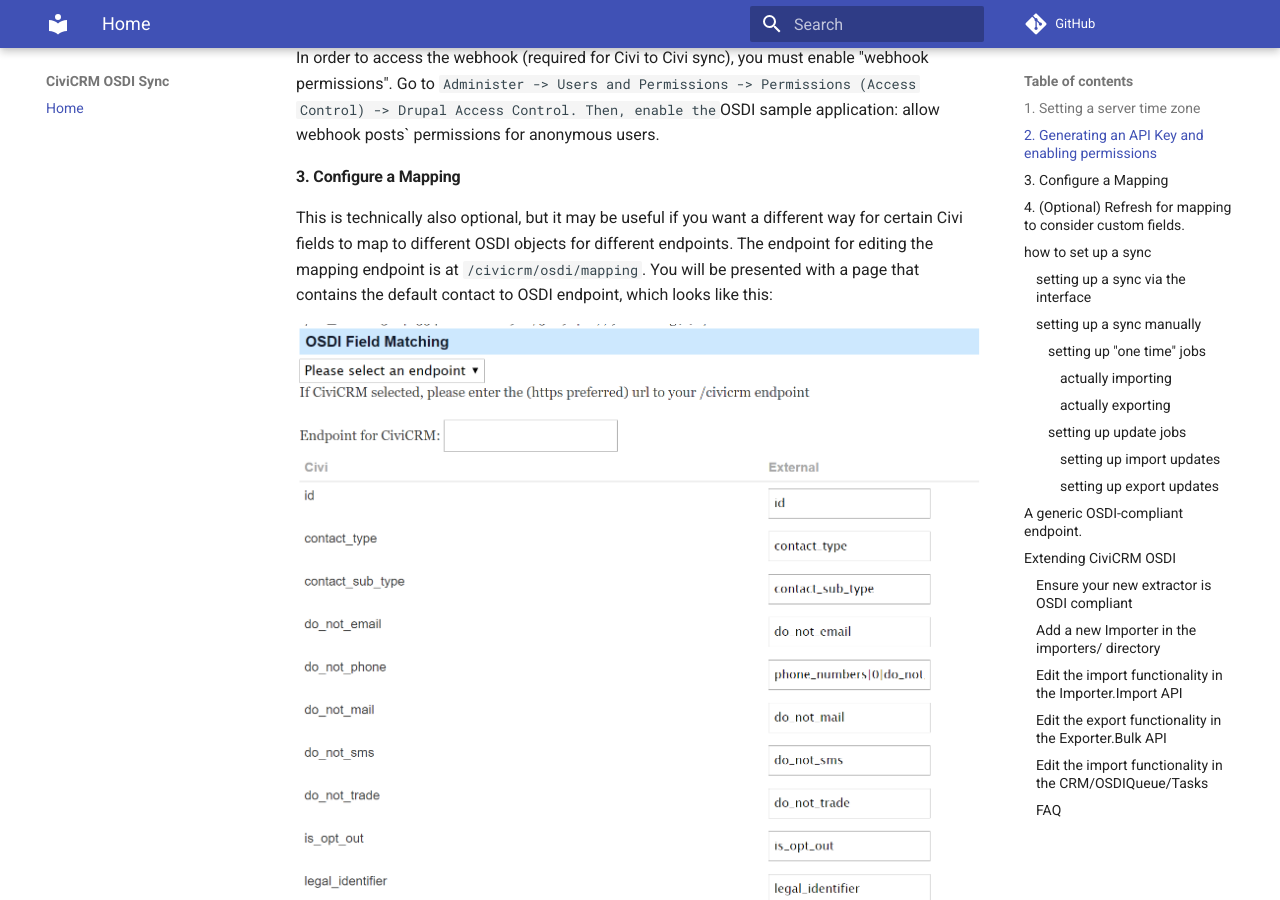
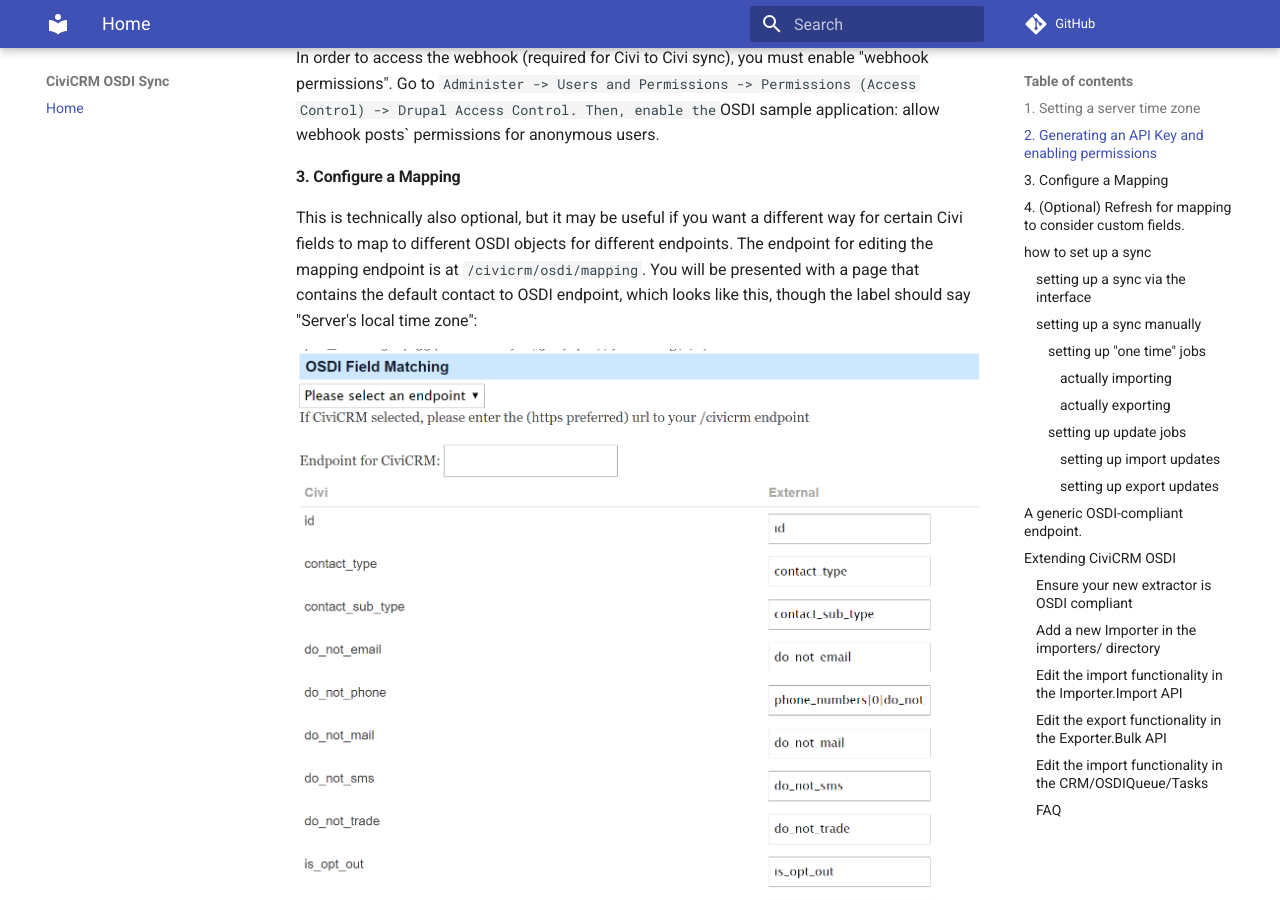
Before and after one commit to 4ndygu/civicrm_osdi, an MkDocs documentation site: the page built from docs/index.md, in a window 1280 px wide and 900 px high, scrolled down 1347 px. Built offline with MkDocs 1.6.1 and Material for MkDocs 9.7.7, drawn with Linux system fonts in a browser that asks for light colours; comment, search, counter and statistics services are not loaded; old or Windows-style settings are respelled for this version of MkDocs.

Commit message:
Update index.md

```diff
--- a/docs/index.md
+++ b/docs/index.md
@@ -34,7 +34,7 @@ In order to access the webhook (required for Civi to Civi sync), you must enable
 
 #### 3. Configure a Mapping
 
-This is technically also optional, but it may be useful if you want a different way for certain Civi fields to map to different OSDI objects for different endpoints. The endpoint for editing the mapping endpoint is at `/civicrm/osdi/mapping`. You will be presented with a page that contains the default contact to OSDI endpoint, which looks like this:
+This is technically also optional, but it may be useful if you want a different way for certain Civi fields to map to different OSDI objects for different endpoints. The endpoint for editing the mapping endpoint is at `/civicrm/osdi/mapping`. You will be presented with a page that contains the default contact to OSDI endpoint, which looks like this, though the label should say "Server's local time zone":
 
 ![osdi mapping image](https://raw.githubusercontent.com/4ndygu/civicrm_osdi/master/civicrm_mapping.png)
 
```
